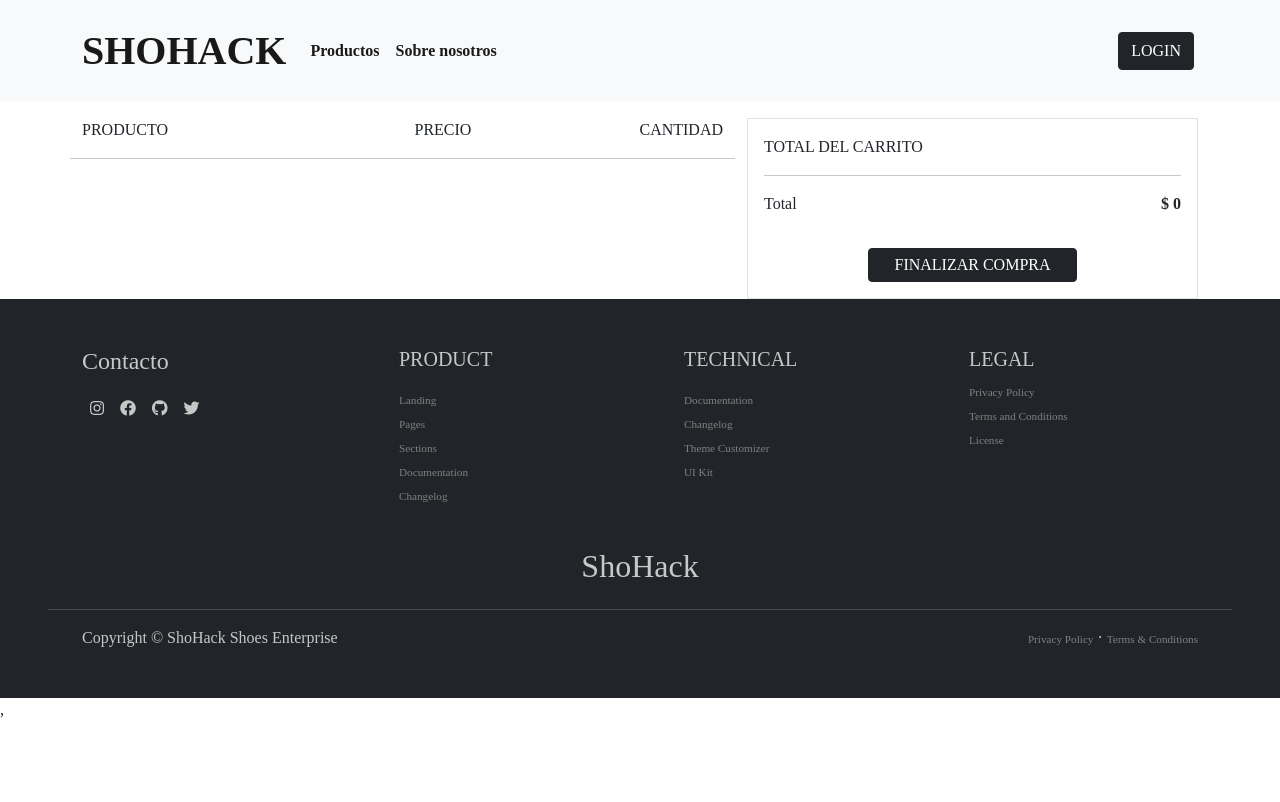
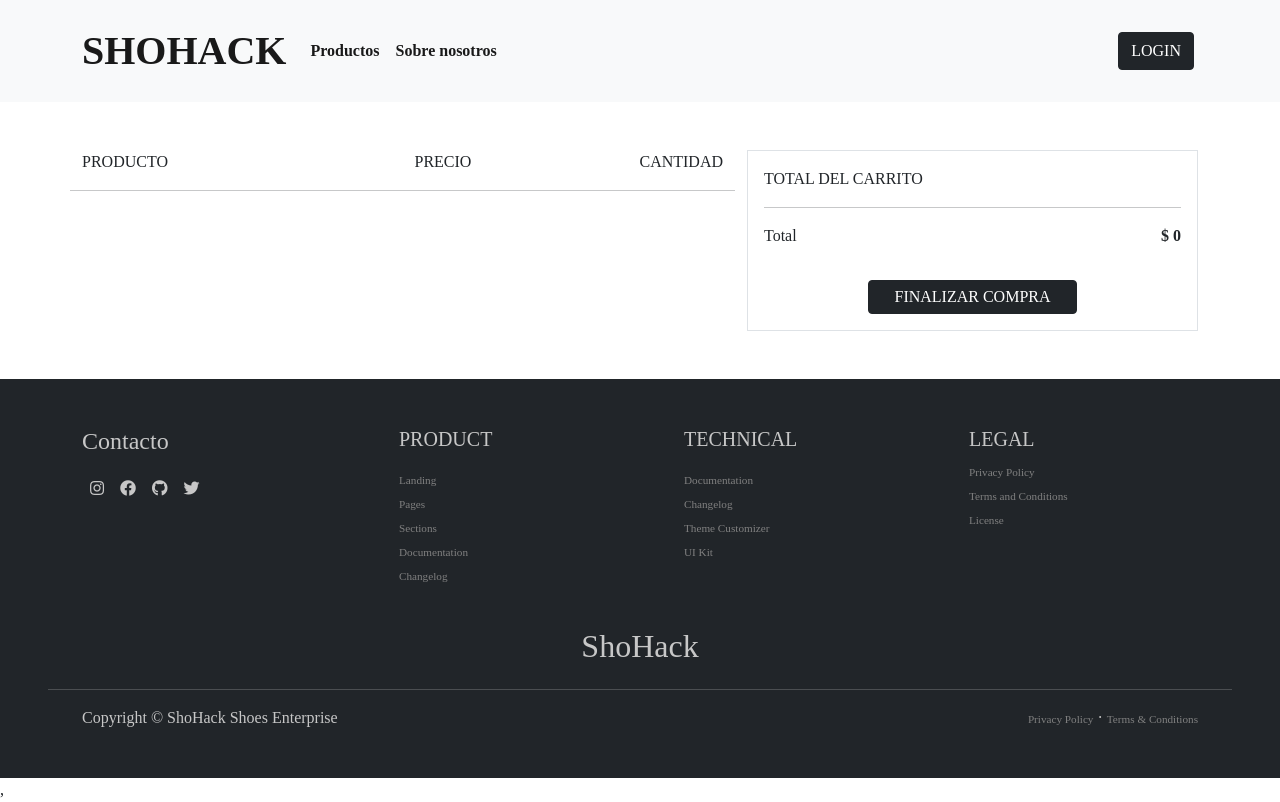
Before and after one commit to AleNunez7/FrontECommerce, a React (Create React App) app in the folder react-shohack/: page /carrito in a window 1280 px wide. Built offline with nearby package versions, Linux system fonts and the light colour scheme; a web font is replaced by a local one.

Commit message:
cambios en margenes de shoppingCart

```diff
--- a/react-shohack/src/Components/ShoppingCart/ShoppingCart.jsx
+++ b/react-shohack/src/Components/ShoppingCart/ShoppingCart.jsx
@@ -13,8 +13,8 @@ function ShoppingCart() {
   return (
     <>
       <Navbar />
-      <div className="container">
-        <div className="row mt-3">
+      <div className="container mb-5 mt-5">
+        <div className="row ">
           <div className="col-sm-7">
             <div className="row">
               <div className="col-sm-6">
--- a/react-shohack/src/index.css
+++ b/react-shohack/src/index.css
@@ -7,13 +7,11 @@ body {
   -webkit-font-smoothing: antialiased;
   -moz-osx-font-smoothing: grayscale;
 }
-
-#root {
+/* #root {
   display: flex;
   flex-direction: column;
   height: 100%;
-}
-
+} */
 code {
   font-family: source-code-pro, Menlo, Monaco, Consolas, "Courier New", monospace;
 }
```
